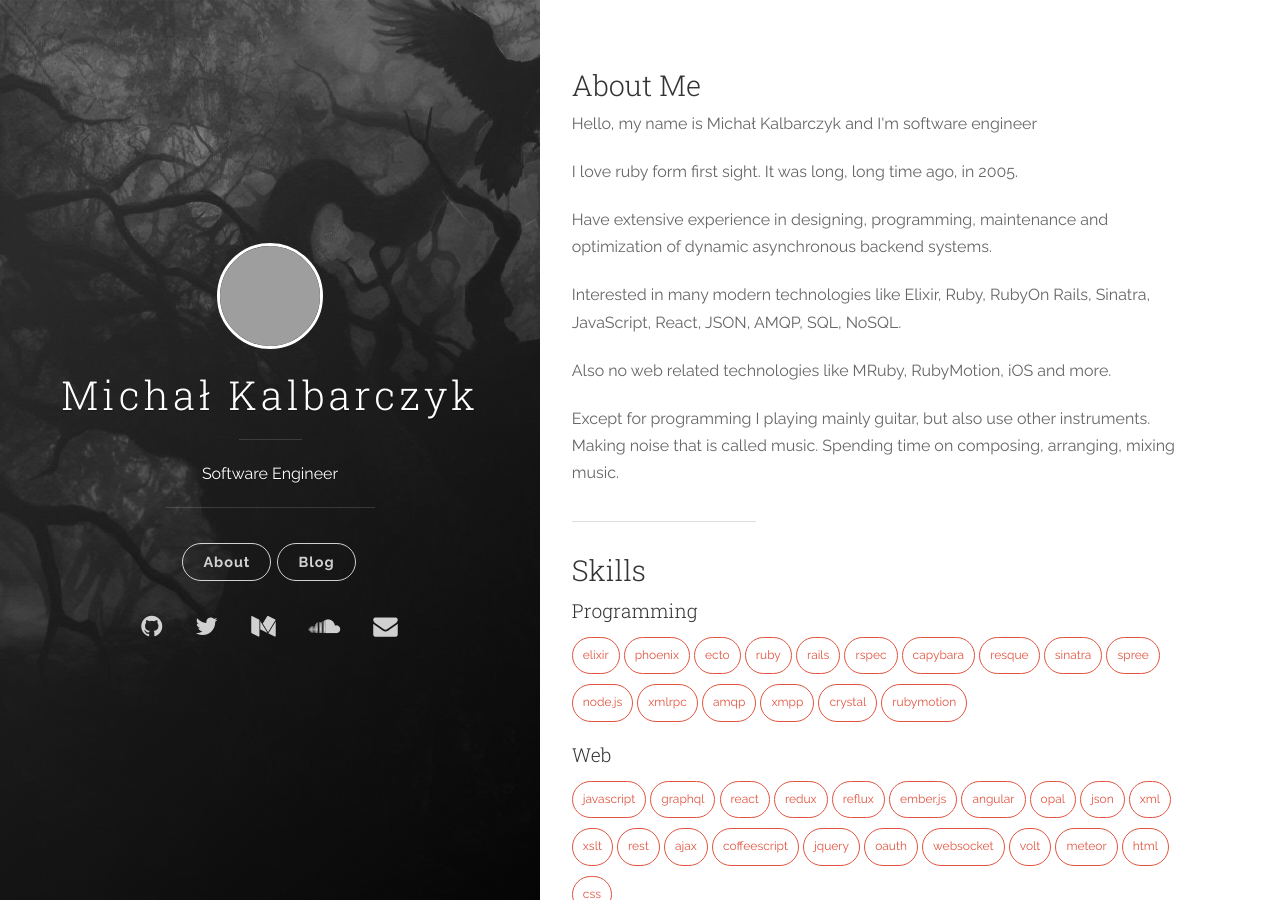
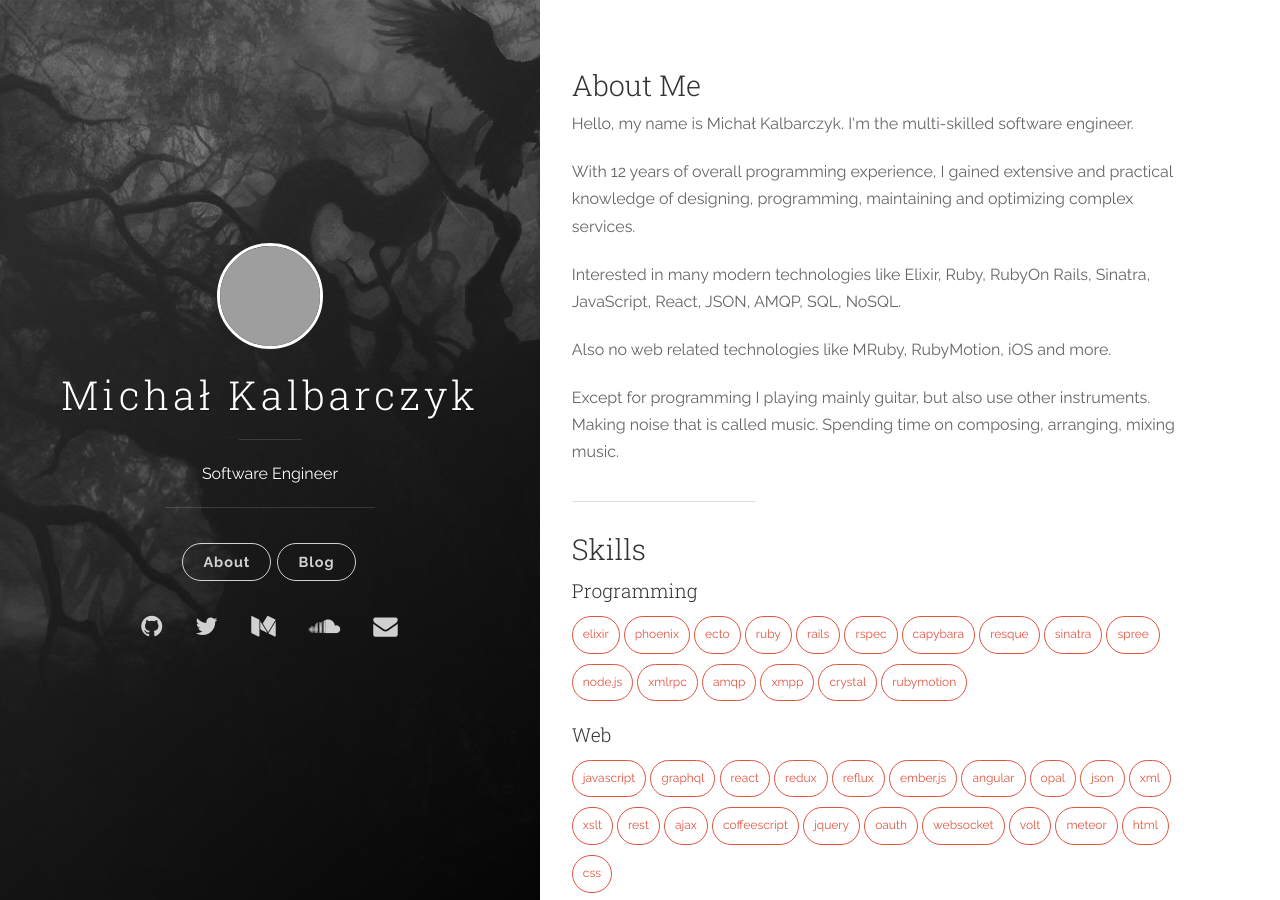
Before and after one commit to fazibear/fazibear.github.io, a Jekyll site: the page built from index.html, in a window 1280 px wide and 900 px high, cut to the strip 0-900 px from the top of the window. Built offline with Jekyll 4.4.1, drawn with Linux system fonts in a browser that asks for light colours; nearby versions of some CDN libraries; grey boxes are pictures that could not be loaded.

Commit message:
Fix typos, update gems

```diff
--- a/_data/cv.json
+++ b/_data/cv.json
@@ -15,8 +15,9 @@
     "image": "/images/cv.jpg",
     "label": "Software Engineer",
     "characterClass": "Programmer",
-    "brief": "Extensive experience in designing, programming, maintenance and optimization of dynamic asynchronous backend systems.
-      Interested in many modern technologies like Elixir, Ruby, Ruby On Rails, Sinatra, JavaScript, React, JSON, AMQP, SQL, NoSQL.
+    "brief": "I'm the multi-skilled software engineer. With 12 years of overall programming experience, I gained
+    and extensive and practical knowledge of designing, programming, maintaining and optimizing complex services.
+      I'm interested in many modern technologies like Elixir, Ruby, Ruby On Rails, Sinatra, JavaScript, React, JSON, AMQP, SQL, NoSQL.
       Also no web related technologies like MRuby, RubyMotion, iOS and more."
   },
 
--- a/_includes/about.html
+++ b/_includes/about.html
@@ -1,8 +1,7 @@
 <li>
   <h3>About Me</h3>
-  <p>Hello, my name is Michał Kalbarczyk and I'm software engineer</p>
-  <p>I love ruby form first sight. It was long, long time ago, in 2005.</p>
-  <p>Have extensive experience in designing, programming, maintenance and optimization of dynamic asynchronous backend systems.</p>
+  <p>Hello, my name is Michał Kalbarczyk. I'm the multi-skilled software engineer.</p>
+  <p>With 12 years of overall programming experience, I gained extensive and practical knowledge of designing, programming, maintaining and optimizing complex services.</p>
   <p>Interested in many modern technologies like Elixir, Ruby, RubyOn Rails, Sinatra, JavaScript, React, JSON, AMQP, SQL, NoSQL.</p>
   <p>Also no web related technologies like MRuby, RubyMotion, iOS and more.</p>
   <p>Except for programming I playing mainly guitar, but also use other instruments. Making noise that is called music. Spending time on composing, arranging, mixing music.</p>
```
Also changed, not shown: Gemfile.lock.
